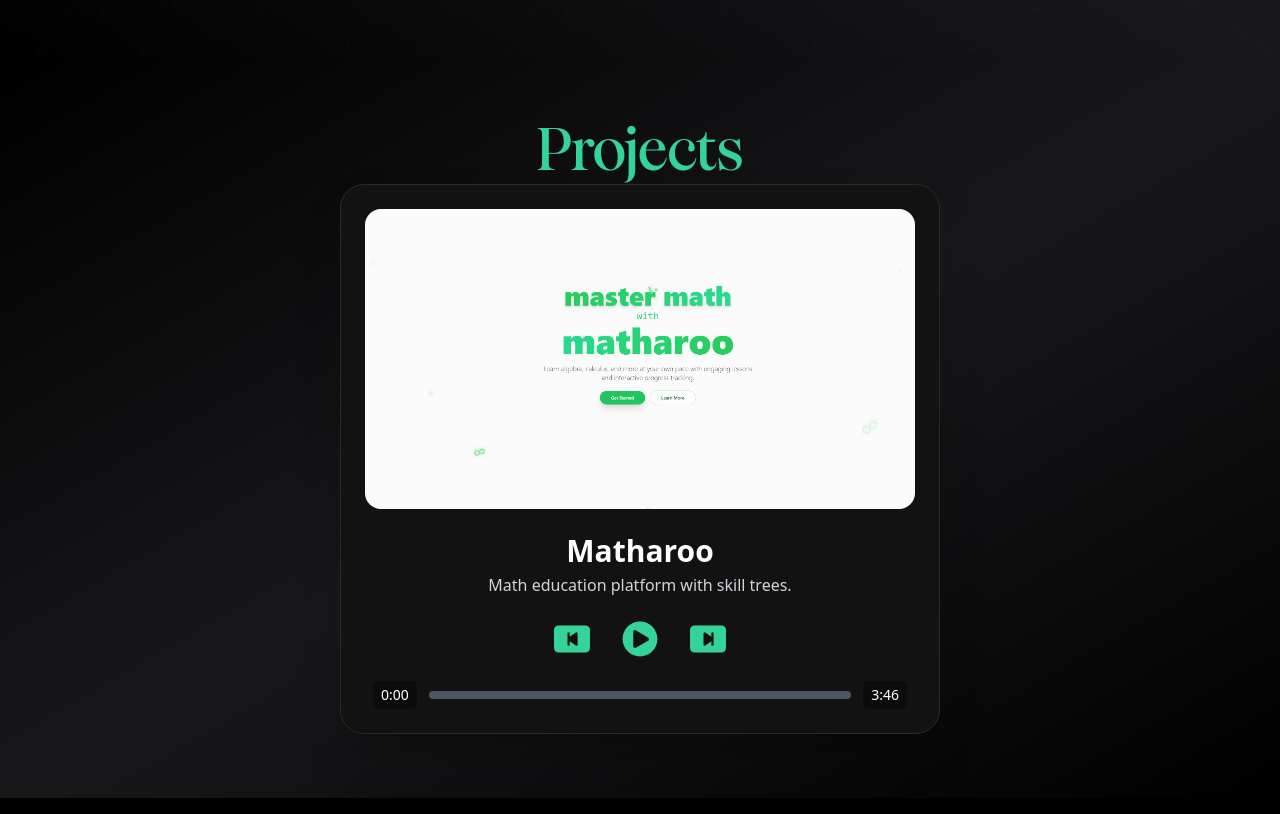
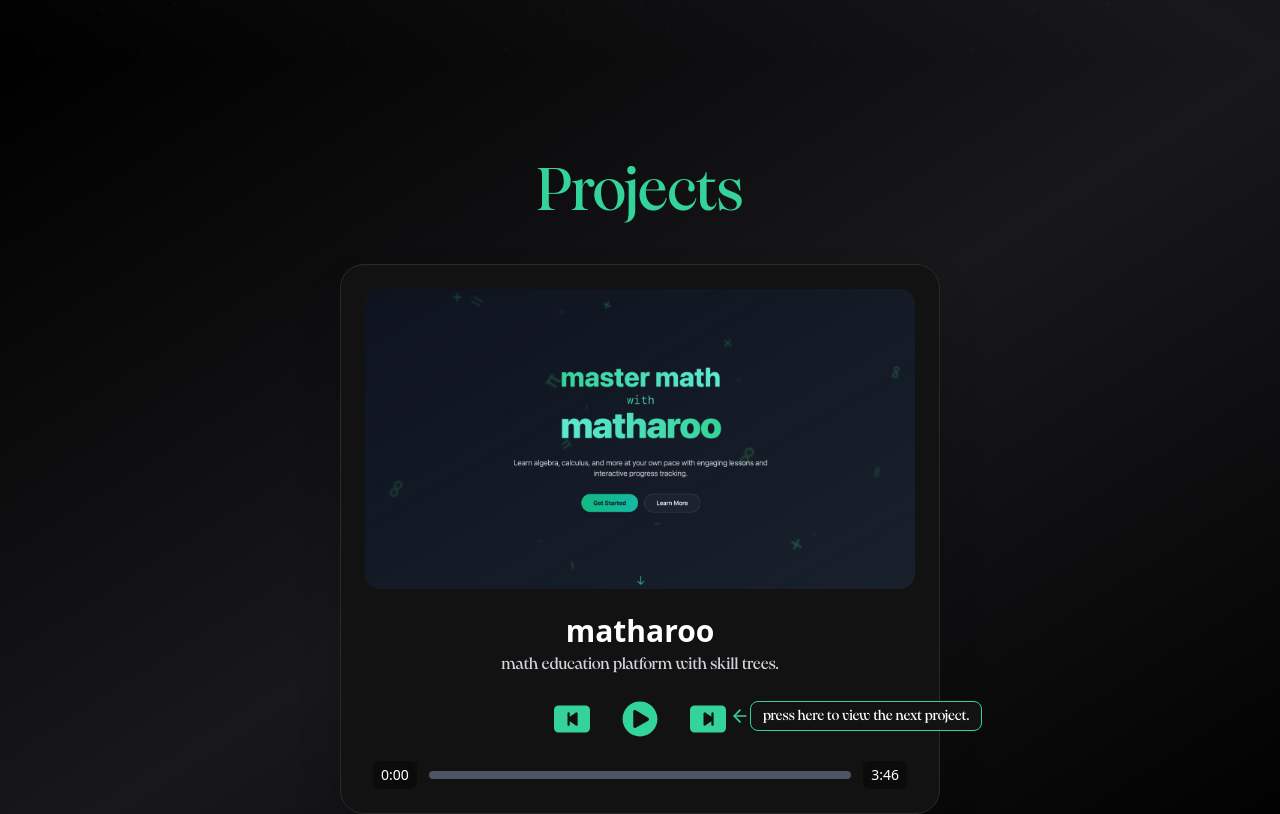
Before and after one commit to baconatorr/portfolio, a React (Vite) app: page / in a window 1280 px wide. Shown: the part 1540-2354 px from the top of the page. Built offline with nearby package versions, Linux system fonts and the light colour scheme.

Commit message:
update portfolio

```diff
--- a/src/App.jsx
+++ b/src/App.jsx
@@ -2,6 +2,7 @@ import React, {useRef} from "react";
 import Hero from "./Hero";
 import About from "./About";
 import ProjectShowcase from "./Projects";
+import Toolset from "./Toolset";
 
 export default function App() {
   const aboutRef = useRef(null);
@@ -11,5 +12,6 @@ export default function App() {
     <About/>
   </div>
   <ProjectShowcase />
+  <Toolset />
   </>;
 }
--- a/src/ProjectCard.jsx
+++ b/src/ProjectCard.jsx
@@ -4,6 +4,7 @@ import matharooImg from "./assets/matharoo.png";
 import wordpyraImg from "./assets/wordpyra.png";
 import { FaPlayCircle, FaPauseCircle, FaGithub, FaExternalLinkAlt } from "react-icons/fa";
 import { BsFillSkipEndBtnFill, BsFillSkipStartBtnFill } from "react-icons/bs";
+import { FiArrowLeft } from "react-icons/fi";
 
 const projects = [
   {
@@ -28,6 +29,7 @@ const Card = () => {
   const [index, setIndex] = useState(0);
   const [playing, setPlaying] = useState(false);
   const [progress, setProgress] = useState(0);
+  const [showTooltip, setShowTooltip] = useState(true);
 
   const nextProject = () => {
     setIndex((prev) => (prev + 1) % projects.length);
@@ -39,7 +41,7 @@ const Card = () => {
     resetPlayback();
   };
 
-  const togglePlay = () => setPlaying((prev) => !prev);
+  const togglePlay = () => {setPlaying((prev) => !prev); setShowTooltip(false)};
 
   const resetPlayback = () => {
     setProgress(0);
@@ -51,7 +53,7 @@ const Card = () => {
     if (playing && progress < 100) {
       interval = setInterval(() => {
         setProgress((prev) => Math.min(prev + 0.5, 100));
-      }, 100);
+      }, 1000);
     }
     return () => clearInterval(interval);
   }, [playing, progress]);
@@ -102,12 +104,12 @@ const Card = () => {
 
       {/* Text Info */}
       <div className="text-center">
-        <h2 className="text-white text-3xl font-bold mb-1">{projects[index].title}</h2>
-        <p className="text-gray-300 text-md">{projects[index].description}</p>
+        <h2 className="text-white text-3xl font-bold mb-1">{projects[index].title.toLowerCase()}</h2>
+        <p className="text-gray-300 text-md font-pppangaia">{projects[index].description.toLowerCase()}</p>
       </div>
 
       {/* Controls */}
-      <div className="flex items-center justify-center gap-8 text-emerald-400 text-4xl">
+      <div className="flex items-center justify-center gap-8 text-emerald-400 text-4xl relative">
         <BsFillSkipStartBtnFill
           onClick={prevProject}
           className="cursor-pointer hover:scale-110 transition-transform"
@@ -123,10 +125,26 @@ const Card = () => {
             className="cursor-pointer hover:scale-110 transition-transform"
           />
         )}
-        <BsFillSkipEndBtnFill
-          onClick={nextProject}
-          className="cursor-pointer hover:scale-110 transition-transform"
-        />
+        <div className="relative">
+          <BsFillSkipEndBtnFill
+            onClick={nextProject}
+            className="cursor-pointer hover:scale-110 transition-transform"
+          />
+          {showTooltip && (
+            <motion.div
+              className="absolute flex transform left-10 -top-0 items-center"
+              initial={{ opacity: 0, x: -10 }}
+              animate={{ opacity: 1, x: 0 }}
+              transition={{ delay: 1, duration: 0.5 }}
+            >
+               <FiArrowLeft className="text-emerald-400 text-xl" />
+              <div className="bg-[#121212] border font-pppangaia border-emerald-400 text-white px-3 py-1 rounded-lg text-sm whitespace-nowrap">
+                press here to view the next project.
+              </div>
+
+            </motion.div>
+          )}
+        </div>
       </div>
 
       {/* Progress Bar */}
--- a/src/Projects.jsx
+++ b/src/Projects.jsx
@@ -7,7 +7,7 @@ export default function ProjectGrid() {
       <div className="absolute inset-0 bg-[url('/noise.png')] opacity-10 pointer-events-none z-0" />
 
       <div className="w-full py-16  bg-gradient-to-br from-black via-zinc-900 to-black overflow-hidden flex flex-col items-center justify-center">
-        <div className="text-4xl md:text-6xl font-pppangaia text-center text-emerald-400">
+        <div className="text-4xl md:text-6xl font-pppangaia text-center text-emerald-400 py-10">
           Projects
         </div>
 
--- /dev/null
+++ b/src/Toolset.jsx
@@ -0,0 +1,9 @@
+import React from 'react'
+
+export default function Toolset() {
+  return (
+    <div className='min-h-screen bg-gradient-to-bl from-black via-zinc-900 to-black'>
+
+    </div>
+  )
+}
```
Also changed, not shown: src/assets/matharoo.png.
